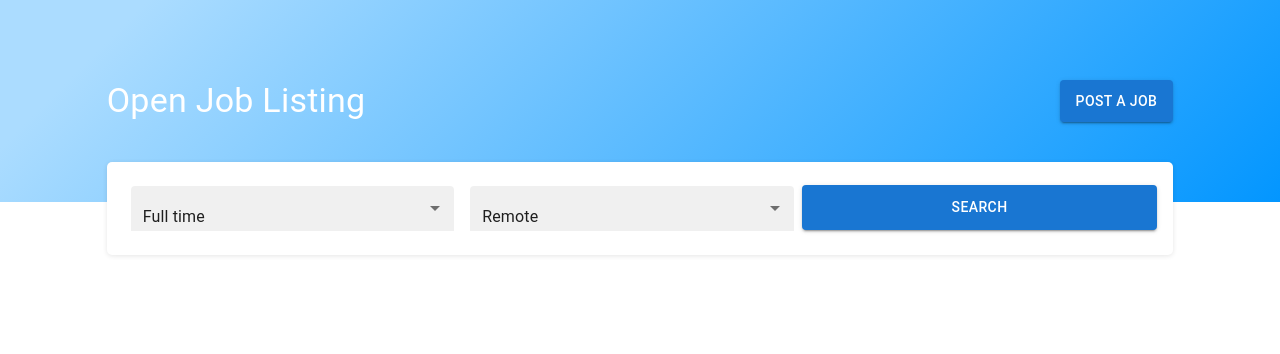
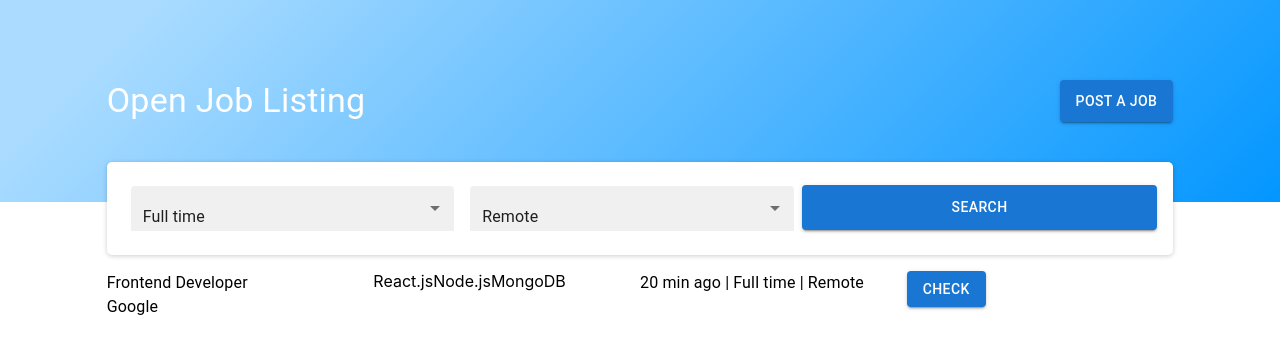
Before and after one commit to Sithija97/Jobs-App, a React (Create React App) app: page / in a window 1280 px wide. Shown: the top 354 px of the page. Built offline with nearby package versions, Linux system fonts and the light colour scheme.

Commit message:
job card structure

```diff
--- a/src/components/index.jsx
+++ b/src/components/index.jsx
@@ -1,6 +1,7 @@
 import { Grid } from "@mui/material";
 import React from "react";
 import Header from "./header";
+import JobCard from "./jobCard";
 import SearchBar from "./searchBar";
 
 const Index = () => {
@@ -10,6 +11,7 @@ const Index = () => {
       <Grid container justifyContent="center">
         <Grid item xs={10}>
           <SearchBar />
+          <JobCard />
         </Grid>
       </Grid>
     </React.Fragment>
--- a/src/components/jobCard.jsx
+++ b/src/components/jobCard.jsx
@@ -1,7 +1,29 @@
+import { Button, Grid, Typography } from "@mui/material";
+import { Box } from "@mui/system";
 import React from "react";
 
 const JobCard = () => {
-  return <div></div>;
+  return (
+    <Box>
+      <Grid container>
+        <Grid item xs>
+          <Typography>Frontend Developer</Typography>
+          <Typography>Google</Typography>
+        </Grid>
+        <Grid item container xs>
+          <Grid item>React.js</Grid>
+          <Grid item>Node.js</Grid>
+          <Grid item>MongoDB</Grid>
+        </Grid>
+        <Grid item xs>
+          <Typography>20 min ago | Full time | Remote</Typography>
+        </Grid>
+        <Grid item xs>
+          <Button variant="contained">Check</Button>
+        </Grid>
+      </Grid>
+    </Box>
+  );
 };
 
 export default JobCard;
--- a/src/index.css
+++ b/src/index.css
@@ -19,7 +19,7 @@ code {
 .wrapper {
   background-color: #fff;
   display: flex;
-  box-shadow: 0px 1px 5px rgba(0, 0, 0, 0.1);
+  box-shadow: 0px 1px 5px rgba(0, 0, 0, 0.2);
   border-radius: 5px;
 }
 
```
